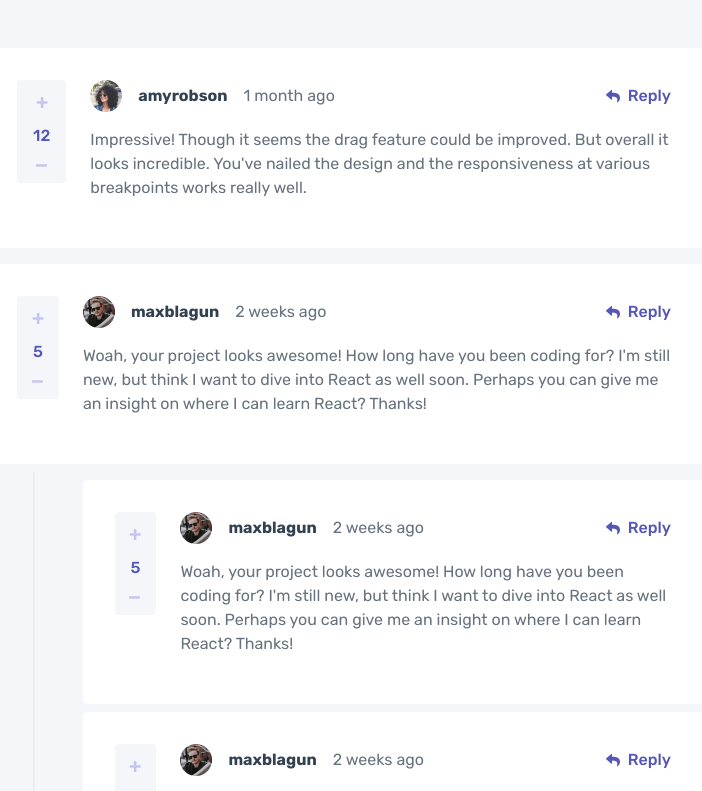
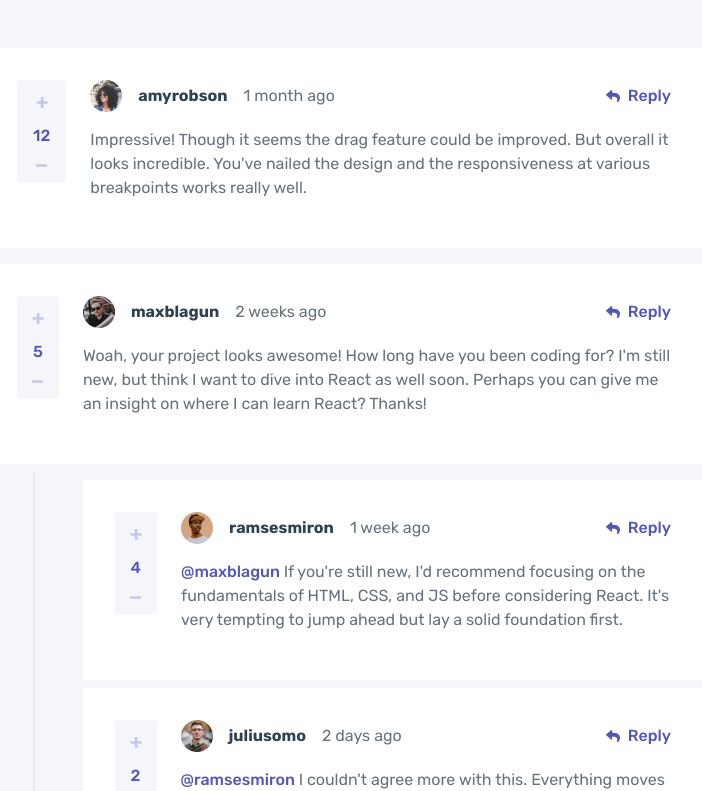
Before and after one commit to aweliego/interactive-comments-section, a React (Vite) app: page / in a window 1280 px wide. Shown: the top 791 px of the page, without its empty margins (295-997 px from the left). Built offline with nearby package versions, Linux system fonts and the light colour scheme.

Commit message:
Update unit test

```diff
--- a/src/components/Comment/Comment.tsx
+++ b/src/components/Comment/Comment.tsx
@@ -16,7 +16,7 @@ const Comment: React.FC<CommentInterface> = ({ comment, currentUser }) => {
                     <div className='w-1 bg-neutral-gray-light md:ml-12'></div>
                     <div className='pl-6 md:pl-12'>
                         {comment.replies?.map((reply) =>
-                            (<CommentBuilder key={reply.id} {...reply} comment={comment} currentUser={currentUser} />))}
+                            (<CommentBuilder key={reply.id} comment={reply} currentUser={currentUser} />))}
                     </div>
                 </div>) : null}
 
```
Also changed, not shown: 1 other file (tests, documents, lock files or other folders).
